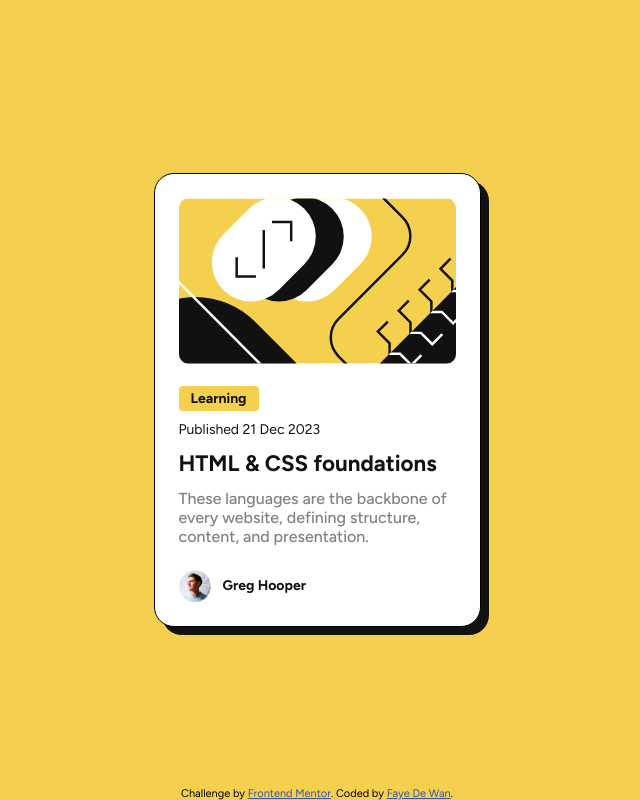
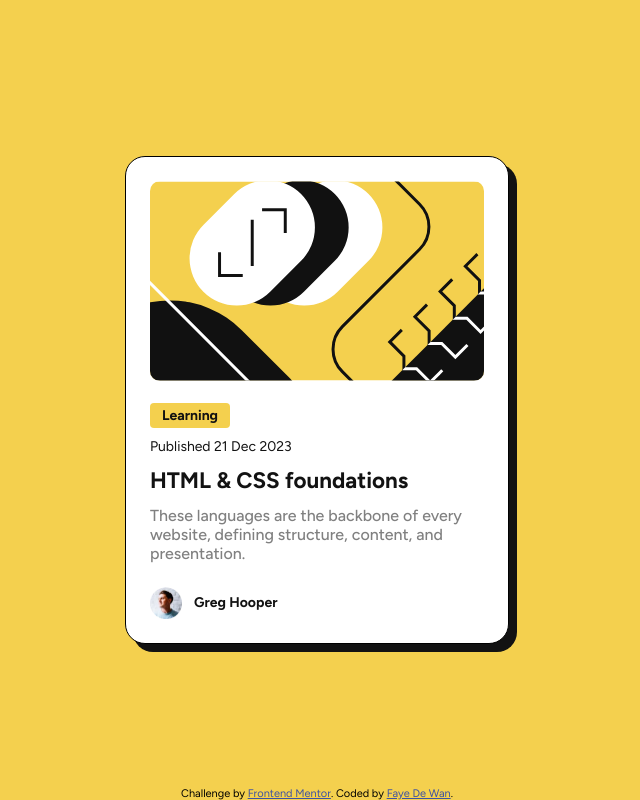
Before and after one commit to FayeVinyl/FM-blog-preview-card, a plain HTML site: page index.html in a window 1280 px wide. Shown: the whole page, without its empty margins (323-963 px from the left). Drawn offline with Linux system fonts and the light colour scheme.

Commit message:
adjust clamp for card width

```diff
--- a/styles.css
+++ b/styles.css
@@ -26,14 +26,15 @@ body {
 .card {
   background-color: var(--white);
   color: var(--black);
-  width: clamp(327px, 2vw, 384px);
-  border-radius: 8px;
+  width: clamp(20.4375rem, 50vw, 24rem);
   display: flex;
   flex-direction: column;
   padding: 24px;
   border: 1px solid black;
   border-radius: 20px;
   box-shadow: 8px 8px;
+  margin: auto;
+  position: relative;
 }
 
 .card-img {
```
